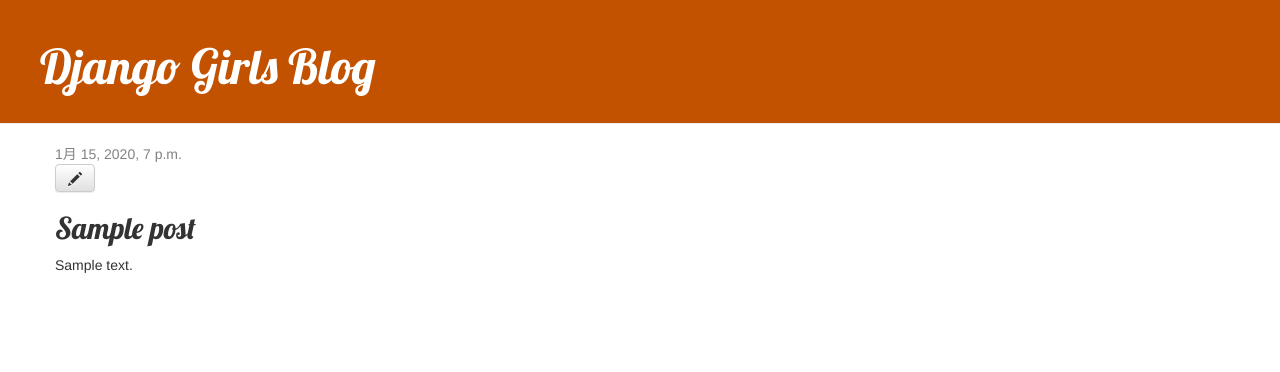
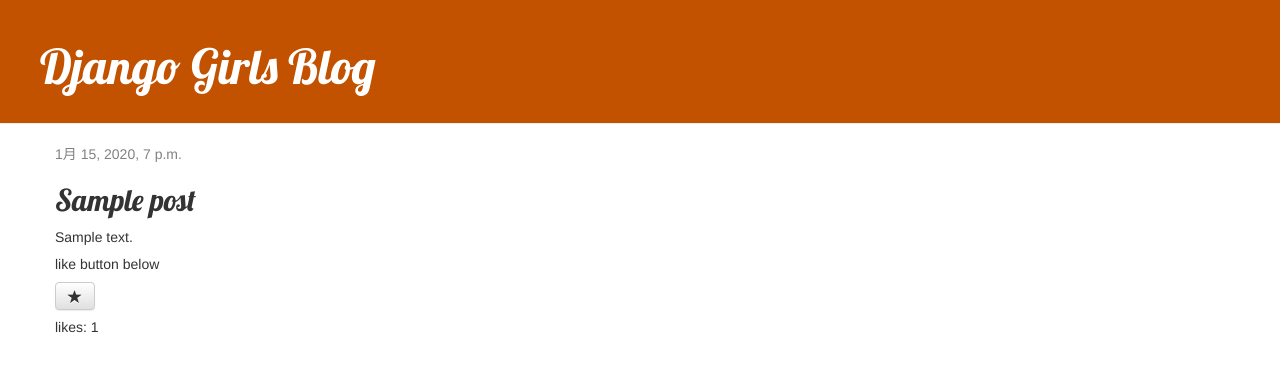
Before and after one commit to Kawakubo322/my-first-blog, a Django app: page /post/1/ in a window 1280 px wide. Shown: the top 372 px of the page. Run offline with Django 3.2, Linux system fonts and the light colour scheme; tables that the repository leaves empty hold one stand-in row (values such as "Sample post"); some libraries are stand-ins or nearby versions.

Commit message:
Added like button

```diff
--- a/blog/templates/blog/post_detail.html
+++ b/blog/templates/blog/post_detail.html
@@ -10,8 +10,10 @@
         {% if user.is_authenticated %}
             <a class="btn btn-default" href="{% url 'post_edit' pk=post.pk %}"><span class="glyphicon glyphicon-pencil"></span></a>
         {% endif %}
-         <a class="btn btn-default" href="{% url 'poll' pk=post.pk %}"><span class="glyphicon glyphicon-pencil"></span></a>
         <h2>{{ post.title }}</h2>
         <p>{{ post.text|linebreaksbr }}</p>
+        <h5>like button below</h5>
+        <a class="btn btn-default" href="{% url 'poll' pk=post.pk %}"><span class="glyphicon glyphicon-star"></span></a>
+        <h5>likes: {{ post.votes }}</h5>
     </div>
 {% endblock %}
--- a/blog/views.py
+++ b/blog/views.py
@@ -41,5 +41,8 @@ def post_edit(request, pk):
 
 
 def poll(request, pk):
-    return render(request, 'blog/poll.html', {})
+    post = get_object_or_404(Post, pk=pk)
+    post.votes += 1
+    post.save()
+    return redirect('post_detail', pk=post.pk)
 # Create your views here.
```
Also changed, not shown: blog/templates/blog/poll.html (deleted, +0 -13 lines).
